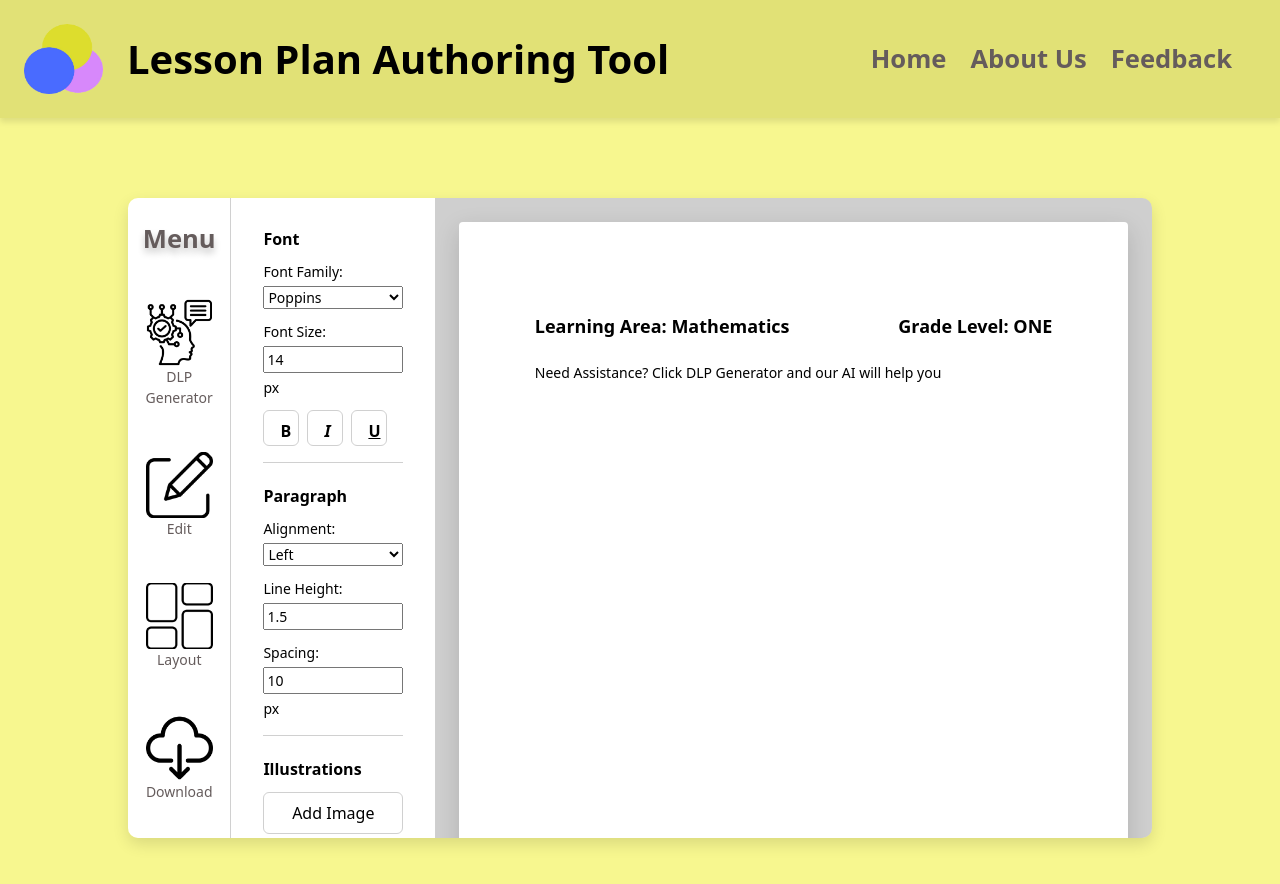
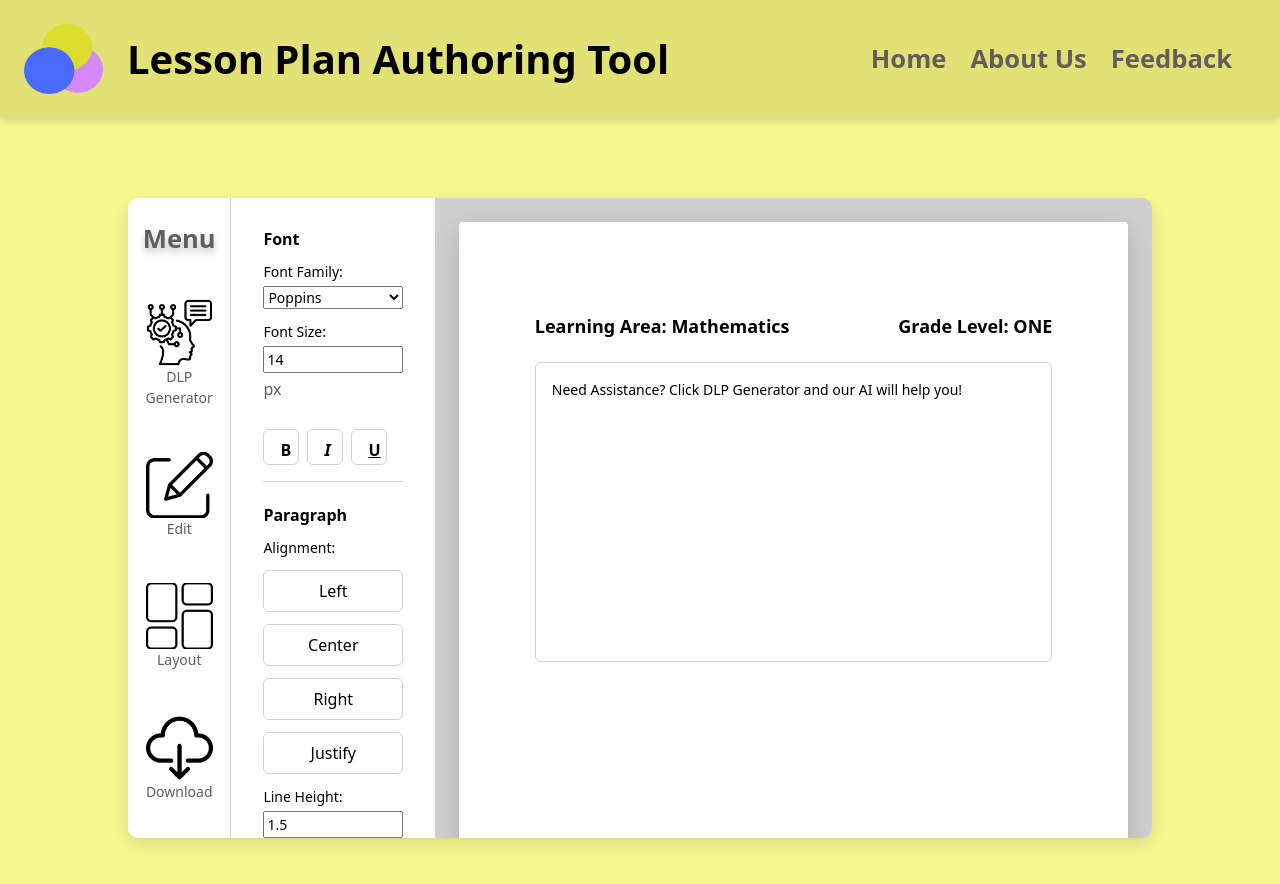
Before and after one commit to nixxdotdev/mlpg, a React (Vite) app: page /tools in a window 1280 px wide. Both pictures are taken after a click on the link "Edit". Shown: the top 884 px of the page. Built offline with nearby package versions, Linux system fonts and the light colour scheme.

Commit message:
-added TiptapEditor tools and extensions for text editing and formatting

```diff
--- a/src/index.css
+++ b/src/index.css
@@ -821,3 +821,15 @@ p {
 .paper-header p {
   margin: 0;
 }
+
+.ProseMirror {
+  min-height: 300px;
+  padding: 16px;
+  border: 1px solid #d1d1d1;
+  border-radius: 6px;
+  outline: none;
+}
+
+.ProseMirror:focus {
+  border-color: #4a90e2;
+}
--- a/src/pages/MainPage.tsx
+++ b/src/pages/MainPage.tsx
@@ -5,6 +5,9 @@ import dlIcon from "../assets/img/download_icon.png";
 import editIcon from "../assets/img/edit_icon.png";
 import layIcon from "../assets/img/layout_icon.png";
 import searchIcon from "../assets/img/search_icon.png";
+import { useEditor, EditorContent } from "@tiptap/react";
+import StarterKit from "@tiptap/starter-kit";
+import TextAlign from "@tiptap/extension-text-align";
 
 const MainPage: React.FC = () => {
   const [activeTool, setActiveTool] = useState<
@@ -15,6 +18,18 @@ const MainPage: React.FC = () => {
     // Toggle if same tool is clicked
     setActiveTool((prev) => (prev === tool ? null : tool));
   };
+
+  const editor = useEditor({
+    extensions: [
+      StarterKit,
+      TextAlign.configure({
+        types: ["heading", "paragraph"],
+      }),
+    ],
+    content: `
+      <p>Need Assistance? Click DLP Generator and our AI will help you!</p>
+    `,
+  });
 
   const showDrawer = activeTool === "edit" || activeTool === "layout";
 
@@ -152,7 +167,7 @@ const MainPage: React.FC = () => {
                         </select>
                       </label>
 
-                      <label>
+                      <label className="d-flex direction-row">
                         Font Size:
                         <input
                           type="number"
@@ -160,17 +175,29 @@ const MainPage: React.FC = () => {
                           max="72"
                           defaultValue={14}
                         />{" "}
-                        px
+                        <p>px</p>
                       </label>
 
                       <div className="font-style-buttons">
-                        <button>
+                        <button
+                          onClick={() =>
+                            editor?.chain().focus().toggleBold().run()
+                          }
+                        >
                           <b>B</b>
                         </button>
-                        <button>
+                        <button
+                          onClick={() =>
+                            editor?.chain().focus().toggleItalic().run()
+                          }
+                        >
                           <i>I</i>
                         </button>
-                        <button>
+                        <button
+                          onClick={() =>
+                            editor?.chain().focus().toggleUnderline().run()
+                          }
+                        >
                           <u>U</u>
                         </button>
                       </div>
@@ -181,15 +208,35 @@ const MainPage: React.FC = () => {
                   <div className="tool-section">
                     <h3 className="tool-section-title">Paragraph</h3>
                     <div className="tool-controls">
-                      <label>
-                        Alignment:
-                        <select>
-                          <option>Left</option>
-                          <option>Center</option>
-                          <option>Right</option>
-                          <option>Justify</option>
-                        </select>
-                      </label>
+                      <label>Alignment:</label>
+                      <button
+                        onClick={() =>
+                          editor?.chain().focus().setTextAlign("left").run()
+                        }
+                      >
+                        Left
+                      </button>
+                      <button
+                        onClick={() =>
+                          editor?.chain().focus().setTextAlign("center").run()
+                        }
+                      >
+                        Center
+                      </button>
+                      <button
+                        onClick={() =>
+                          editor?.chain().focus().setTextAlign("right").run()
+                        }
+                      >
+                        Right
+                      </button>
+                      <button
+                        onClick={() =>
+                          editor?.chain().focus().setTextAlign("justify").run()
+                        }
+                      >
+                        Justify
+                      </button>
 
                       <label>
                         Line Height:
@@ -444,11 +491,8 @@ const MainPage: React.FC = () => {
                       <strong>Grade Level:</strong> ONE
                     </h3>
                   </header>
-
-                  <p contentEditable="true" className="editor-area">
-                    Need Assistance? Click DLP Generator and our AI will help
-                    you
-                  </p>
+                  <EditorContent editor={editor} />
+                  <EditorContent editor={editor} />
                 </div>
               </div>
             </div>
```
Also changed, not shown: package.json (+11 -2 lines), src/components/RichEditor.tsx (deleted, +0 -43 lines), src/components/TIptapEditor.tsx (added, +20 -0 lines), 1 other file (tests, documents, lock files or other folders).
